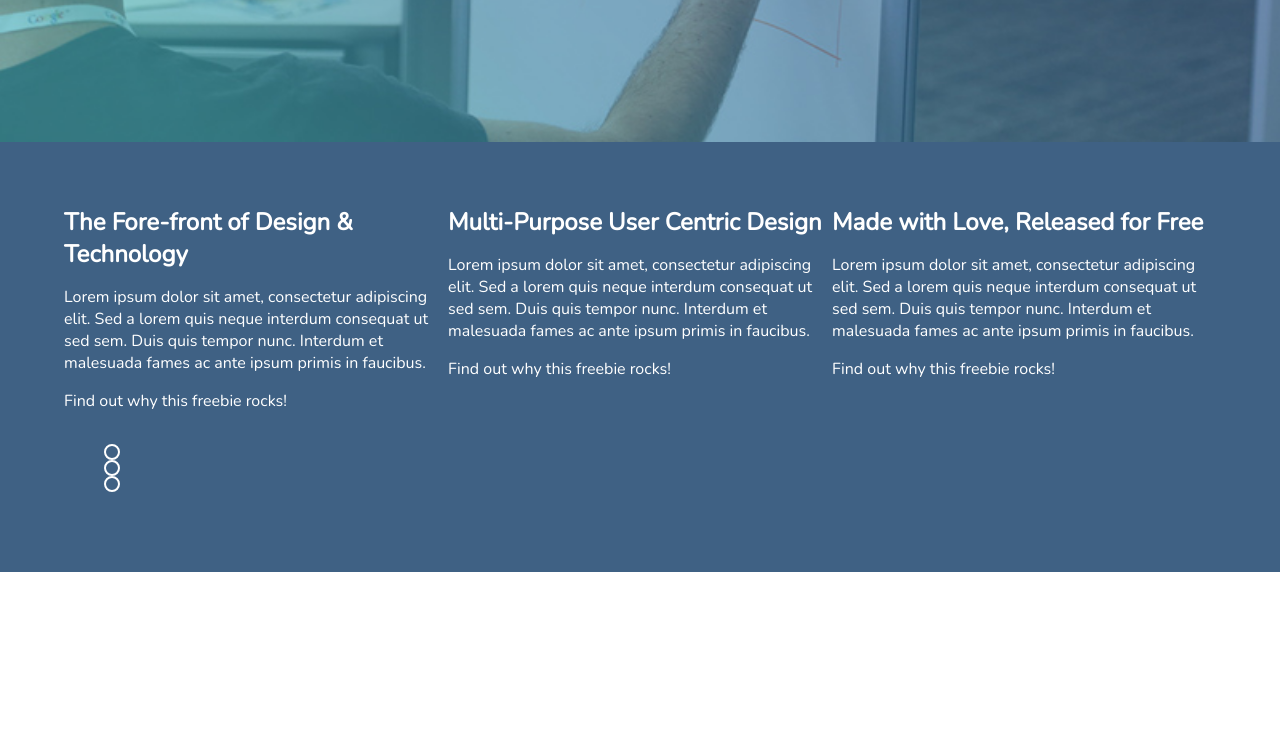
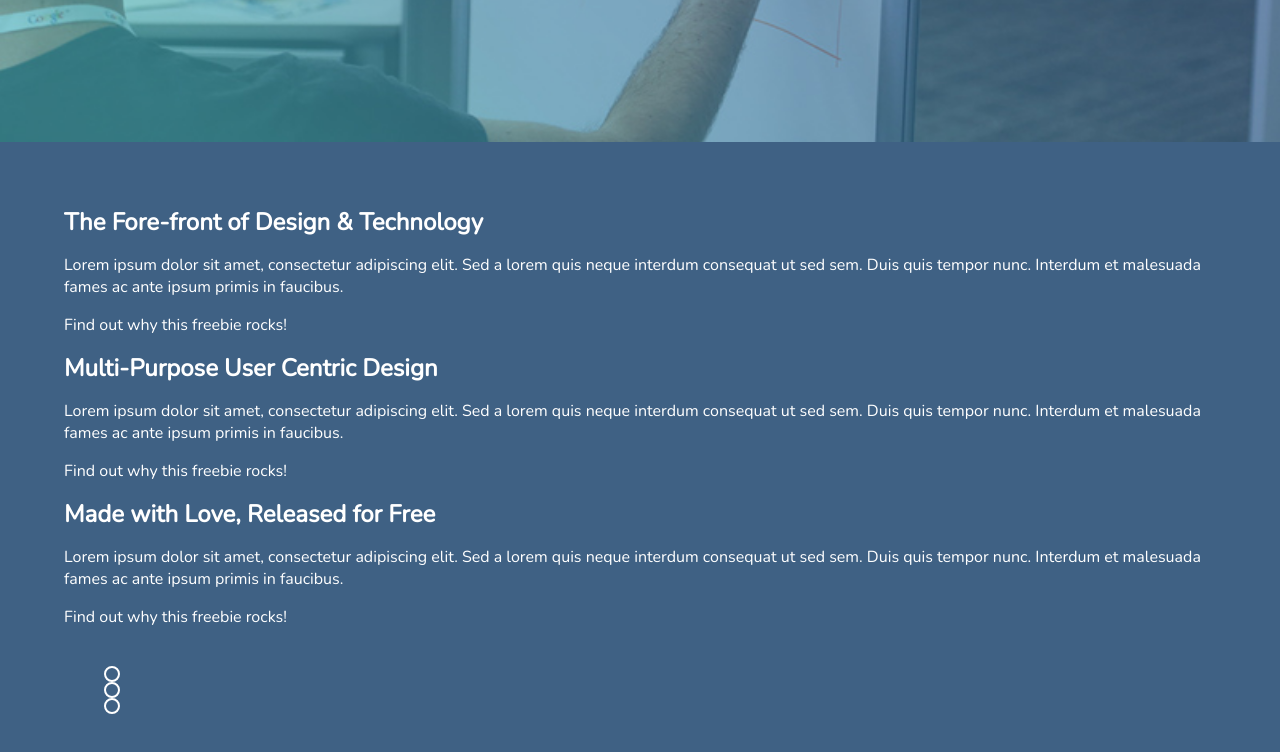
Before and after one commit to Aosanders/boxify, a website: page index.html in a window 1280 px wide. Shown: the part 1234-1986 px from the top of the page. Before the commit the page ends 1806 px from the top, so only its background shows below. Drawn offline with nearby package versions, Linux system fonts and the light colour scheme.

Commit message:
added stuff

```diff
--- a/scss/_base.scss
+++ b/scss/_base.scss
@@ -98,8 +98,10 @@
 }
 
 .section-feature_slider-content{
-    display: flex;
-    overflowX: hidden;
+    display: inline-block;
+    overflow-x: scroll;
+    height:
+
 }
 
 .dot{
```
Also changed, not shown: css/app.css.
